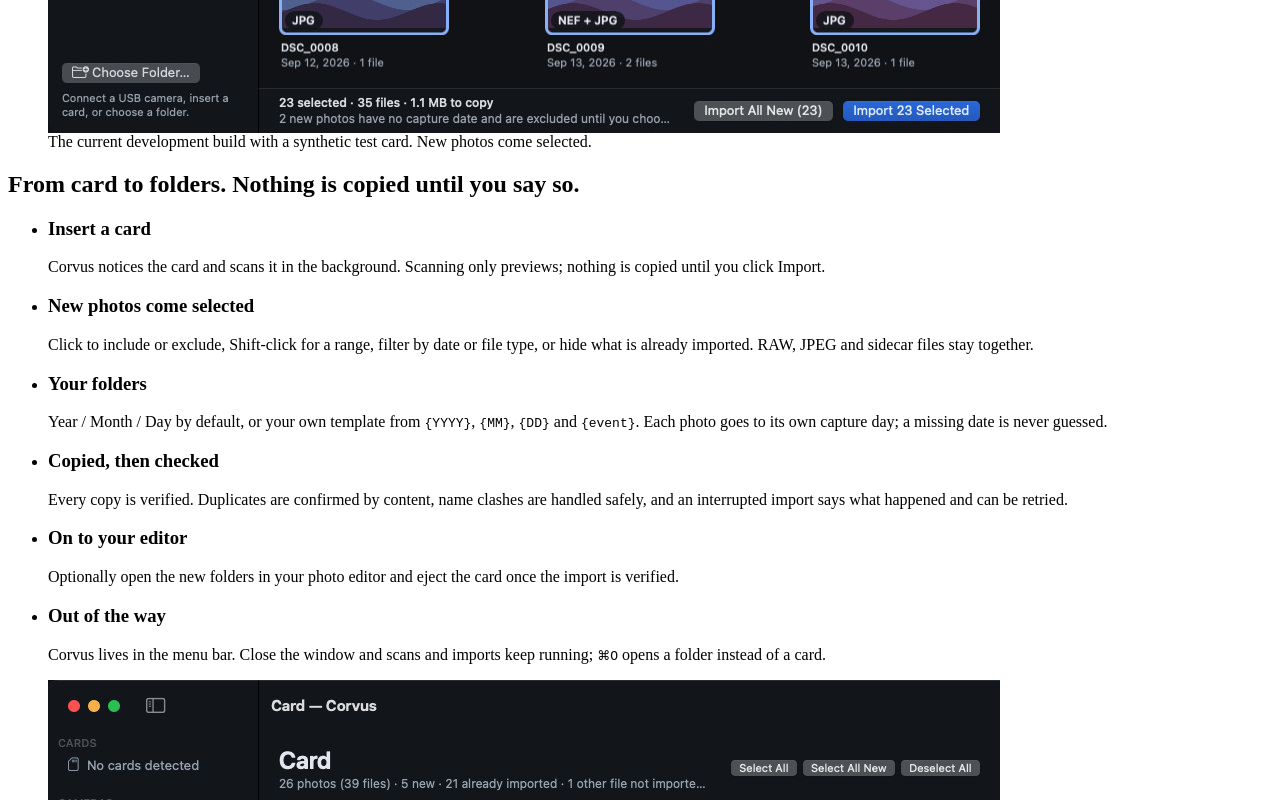
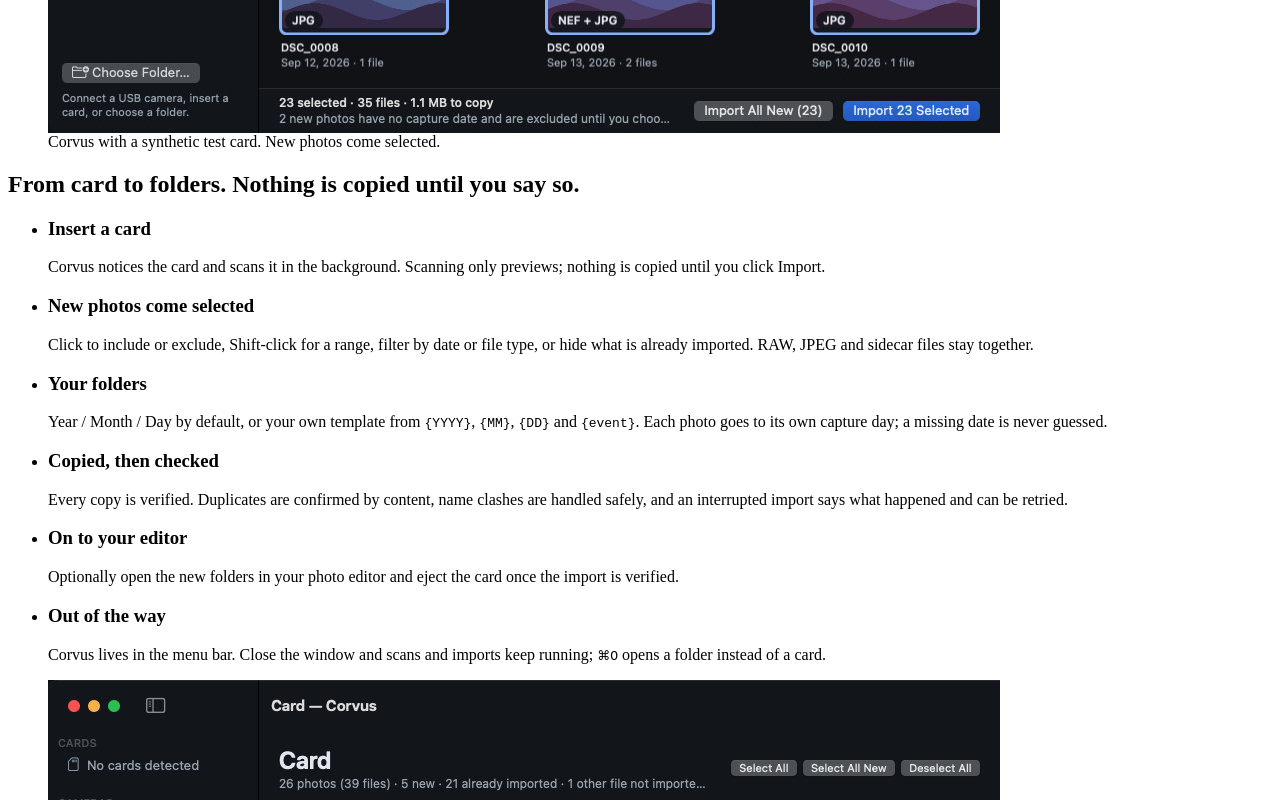
Before and after one commit to endthestart/senexapps, a plain HTML site: page src/pages/corvus/index.html in a window 1280 px wide. Shown: the part 1040-1840 px from the top of the page. Drawn offline with Linux system fonts and the light colour scheme.

Commit message:
Drop the Corvus old-name note now that main carries the name
Corvus PR #4 merged as 317486b, so the page no longer needs to explain the old name or call the screenshots a development build.

```diff
--- a/src/pages/corvus/index.html
+++ b/src/pages/corvus/index.html
@@ -17,7 +17,7 @@ nav: corvus
 <section class="section wrap">
   <figure class="shot native">
     <img src="/assets/img/corvus-import-952.jpg" srcset="/assets/img/corvus-import-720.jpg 720w, /assets/img/corvus-import-952.jpg 952w" sizes="(max-width: 1000px) 100vw, 952px" width="952" height="780" alt="Corvus's import window: a card selected in the sidebar and a grid of generated landscape images, each selected with a file-type badge such as JPG or NEF + JPG, above the Import All New and Import 23 Selected buttons.">
-    <figcaption>The current development build with a synthetic test card. New photos come selected.</figcaption>
+    <figcaption>Corvus with a synthetic test card. New photos come selected.</figcaption>
   </figure>
 </section>
 
@@ -64,7 +64,6 @@ git clone https://github.com/endthestart/andermic-photo-importer.git
 cd andermic-photo-importer
 ./build.sh</code></pre>
     <p class="muted">The app appears in <code>dist/</code>. The <a href="https://github.com/endthestart/andermic-photo-importer#readme">README</a> covers installing, updating and every setting.</p>
-    <p class="muted">The code on GitHub still has the old name and look, Andermic Photo Importer. The screenshots here show the current development build.</p>
   </div>
 </section>
 
```
Also changed, not shown: 1 other file.
